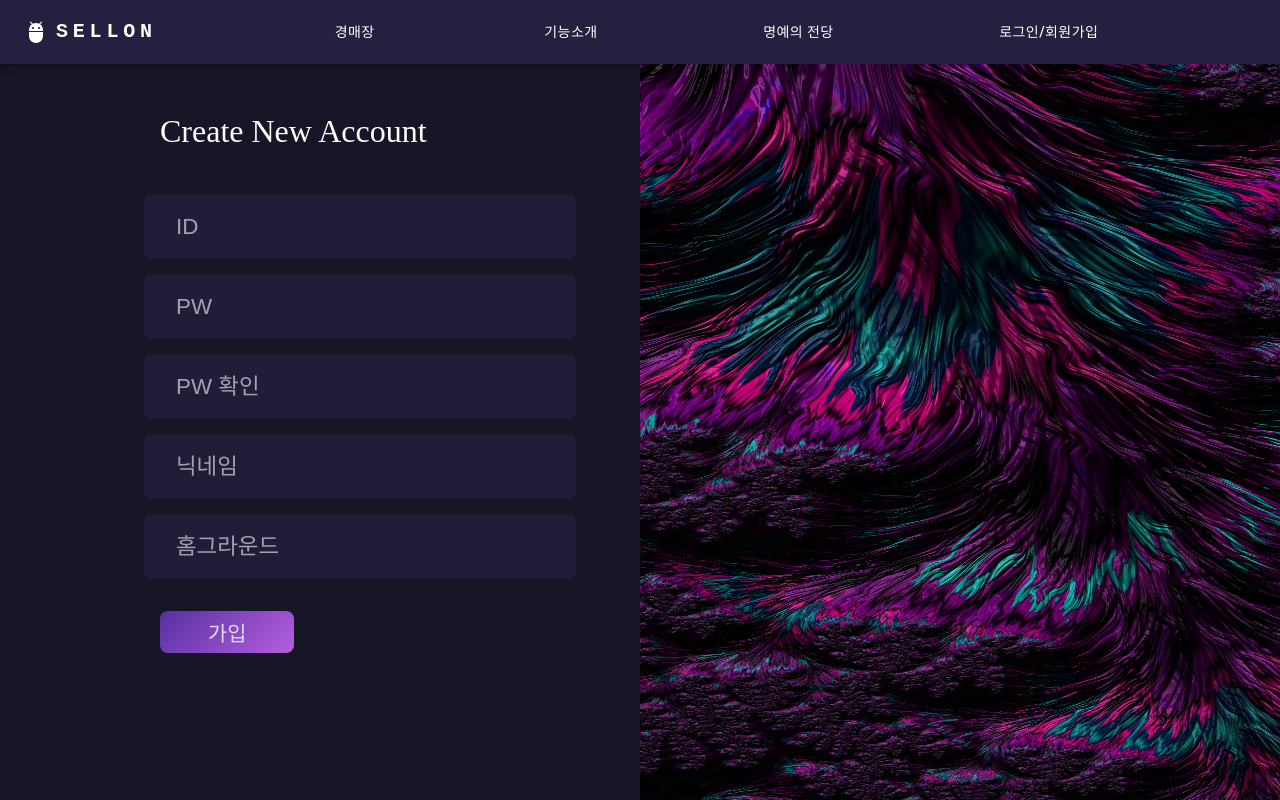
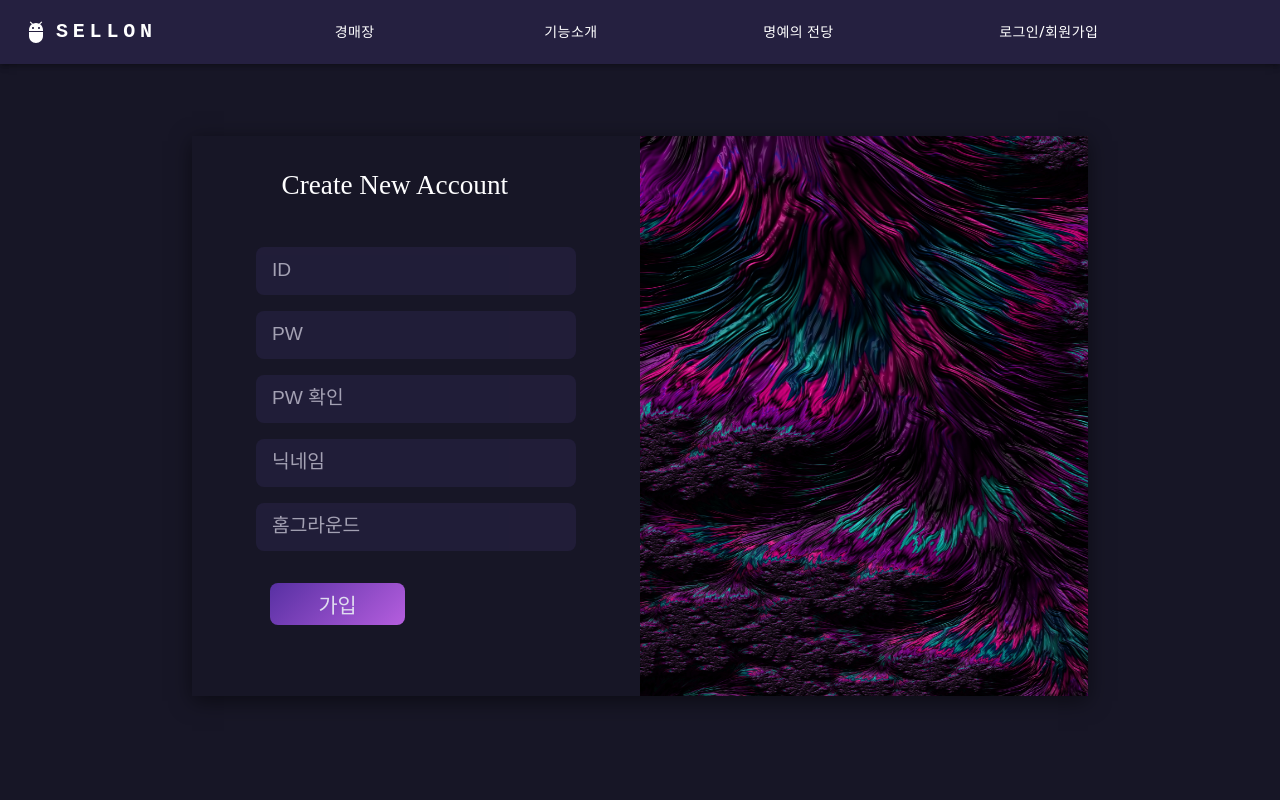
Before and after one commit to bunderLikeLion/sellon_frontend, a React (Create React App) app: page /register in a window 1280 px wide. Built offline with nearby package versions, Linux system fonts and the light colour scheme; no server answers.

Commit message:
refactor: Card태그 생성

```diff
--- a/src/pages/Login/Login.js
+++ b/src/pages/Login/Login.js
@@ -8,11 +8,20 @@ import useLoginMutation from 'queries/auth/useLoginMutation';
 import styled from 'styled-components';
 import SignPic from 'images/Sign_Img.jpeg';
 
+const Card = styled.div`
+  position: absolute;
+  top: 17%;
+  left: 15%;
+  width: 70%;
+  height: 70vh;
+  box-shadow: 0 5px 20px rgba(0, 0, 0, 0.5);
+`;
+
 //전체 컨테이너
 const Container = styled.div`
   display: flex;
   width: 100%;
-  height: 92vh;
+  height: 70vh;
 `;
 
 const Form = styled.form`
@@ -26,23 +35,23 @@ const Form = styled.form`
 
 //상단 Log-In 글씨 컨테이너
 const GuideContainer = styled.div`
-  width: 50%;
+  width: 60%;
   margin-bottom: 2rem;
 `;
 
 const Guide = styled.h1`
-  font-size: 3rem;
+  font-size: 2rem;
   color: ${(props) => props.theme.color_font__primary};
 `;
 
 //입력 폼
 const Input = styled.input`
-  width: 27rem;
+  width: 20rem;
   height: 4rem;
   border: none;
   border-radius: 0.5rem;
-  margin-left: 5rem;
-  padding: 2rem;
+  margin-left: 1rem;
+  padding: 1.2rem;
   font-size: 1.4rem;
   opacity: 70%;
   background: ${(props) => props.theme.color_background__primary};
@@ -61,7 +70,7 @@ const Input = styled.input`
 
 //하단 에러 메세지
 const ErrorMsg = styled.div`
-  margin: 1rem 0 0.5rem 6rem;
+  margin: 1rem 0 0.5rem 2rem;
   font-size: 1.2rem;
   color: ${(props) => props.theme.color_font__secondary};
 `;
@@ -114,6 +123,7 @@ const Login = () => {
   };
 
   return (
+    <Card>
       <Container>
         <Form onSubmit={handleSubmit(submit)}>
           <GuideContainer>
@@ -140,6 +150,7 @@ const Login = () => {
         </Form>
         <Img src={SignPic} />
       </Container>
+    </Card>
   );
 };
 
--- a/src/pages/Register/Register.js
+++ b/src/pages/Register/Register.js
@@ -8,44 +8,53 @@ import useSignInMutation from 'queries/auth/useSignInMutation';
 import styled from 'styled-components';
 import SignPic from 'images/Sign_Img.jpeg';
 
+const Card = styled.div`
+  position: absolute;
+  top: 17%;
+  left: 15%;
+  width: 70%;
+  height: 70vh;
+  box-shadow: 0 5px 20px rgba(0, 0, 0, 0.5);
+`;
+
 const Container = styled.div`
   display: flex;
   width: 100%;
-  height: 92vh;
+  height: 70vh;
 `;
 
 const Form = styled.form`
   display: flex;
+  flex-wrap: wrap;
   justify-content: center;
-  flex-wrap: wrap;
+  align-items: center;
   width: 50%;
   height: 27rem;
   margin-top: 4%;
 `;
 
 const GuideContainer = styled.div`
-  width: 50%;
+  width: 60%;
   margin-bottom: 3rem;
 `;
 
 const Guide = styled.h1`
-  font-size: 2rem;
+  font-size: 1.7rem;
   color: ${(props) => props.theme.color_font__primary};
 `;
 
 const Input = styled.input`
-  width: 27rem;
-  height: 4rem;
+  width: 20rem;
+  height: 3rem;
   border: none;
   border-radius: 0.5rem;
-  margin-left: 5rem;
-  padding: 2rem;
-  font-size: 1.4rem;
+  padding: 1rem;
+  font-size: 1rem;
   opacity: 70%;
   background: ${(props) => props.theme.color_background__primary};
   color: ${(props) => props.theme.color_font__secondary};
   ::placeholder {
-    font-size: 1.4rem;
+    font-size: 1.2rem;
     color: ${(props) => props.theme.color_font__secondary};
   }
   //자동완성 글씨, 배경 자동 변경 방지 설정
@@ -63,7 +72,7 @@ const ErrorMsg = styled.div`
 `;
 
 const ButtonContainer = styled.div`
-  width: 50%;
+  width: 65%;
   margin-top: 1rem;
 `;
 
@@ -103,6 +112,7 @@ const Register = () => {
   };
 
   return (
+    <Card>
       <Container>
         <Form onSubmit={handleSubmit(submit)}>
           <GuideContainer>
@@ -115,7 +125,11 @@ const Register = () => {
           </div>
 
           <div>
-          <Input placeholder="PW" type="password" {...register('password1')} />
+            <Input
+              placeholder="PW"
+              type="password"
+              {...register('password1')}
+            />
             <ErrorMsg>{errors.username?.message}</ErrorMsg>
           </div>
 
@@ -149,6 +163,7 @@ const Register = () => {
         </Form>
         <Img src={SignPic} />
       </Container>
+    </Card>
   );
 };
 
```
Lines whose indentation alone changed are shown as unchanged.
